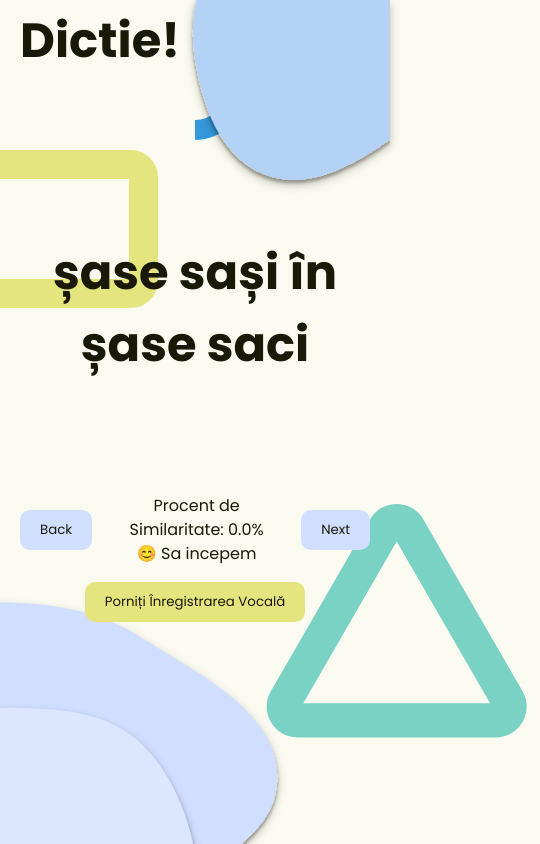
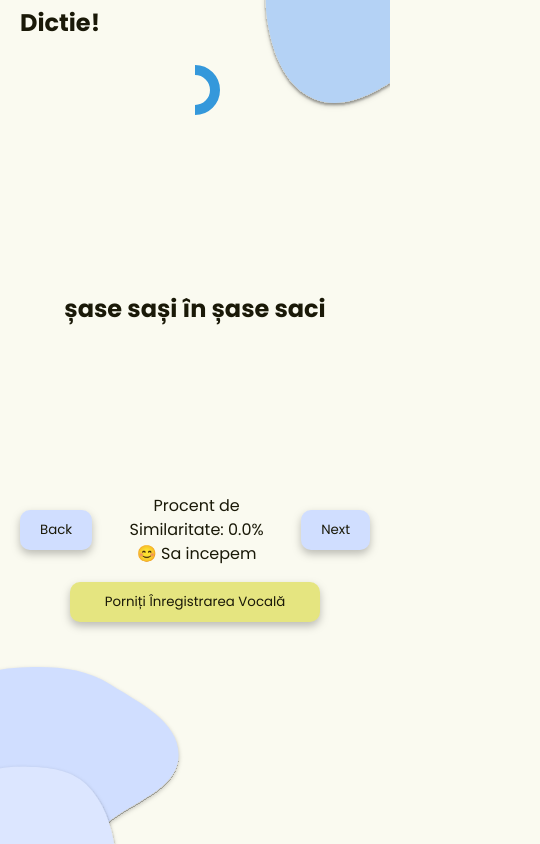
Before and after one commit to paluras/Dictie, a React (Vite) app in the folder dictie/: page / in a window 390 px wide. Shown: the top 844 px of the page, 540 px wide, since content can reach past the window. Built offline with nearby package versions, Linux system fonts and the light colour scheme.

Commit message:
Mobile resoponsive design

```diff
--- a/dictie/src/App.css
+++ b/dictie/src/App.css
@@ -31,10 +31,12 @@ header {
 
 h1 {
   overflow-wrap: break-word;
-  font-size: 3rem;
+
   flex-shrink: 1;
   z-index: 200;
 }
+
+
 
 button {
   background-color: var(--primary);
@@ -43,15 +45,25 @@ button {
   border-radius: 10px;
   color: var(--text);
   font-weight: 500;
-  transition: background-color 500ms ease-in;
+  filter: drop-shadow(0px 4px 4px rgba(0, 0, 0, 0.25));
+  transition:  220ms cubic-bezier(0.66, 0.07, 0.51, 1.52) ; ;
 }
+
+button:hover{
+  scale: 1.08;
+  filter: drop-shadow(10px 10px 10px rgba(0, 0, 0, 0.25));
+}
+
 .start-btn {
+  display: flex;
   background-color: var(--secondary);
+  width: 250px;
+  justify-content: center;
 }
 
 .stop {
   display: flex;
-  width: 150px;
+  width: 250px;
   justify-content: center;
 }
 
@@ -75,6 +87,7 @@ button {
 }
 
 .half-ring {
+
   fill: none;
   stroke: #3498db;
   stroke-width: 20;
@@ -82,15 +95,14 @@ button {
   animation: rotate 1s ease;
 }
 
-.triangle {
+
+.triangle  {
   width: 277.128px;
   height: 240px;
   transition: 500ms ease-in;
 
-  overflow: hidden;
   position: absolute;
-  /* fill: none; */
-
+  fill: none;
   right: -150px;
   bottom: 100px;
 
@@ -105,6 +117,8 @@ button {
   filter: drop-shadow(0px 4px 4px rgba(0, 0, 0, 0.25));
   animation: move 1s var(--spring-easing);
   flex-shrink: 0;
+  transition:  500ms linear;
+
 }
 
 .blob-two {
@@ -117,17 +131,33 @@ button {
   height: 605px;
   flex-shrink: 1;
   animation: move-two 1s var(--spring-easing);
+  transition:  500ms linear;
+
+}
+
+.absolute-animations{
+  overflow: hidden;
+  width: 100vw;
+  height: 100vh;
+  pointer-events: none;
+ position: absolute;
+
+
+
 }
 
 .blob-right {
   position: absolute;
-  width: 200px;
-  height: 200px;
-  right: 0;
-  flex-shrink: 0;
+
+  right: -30px;
+  top: -25px;
+  flex-shrink: 1;
   fill: #b4d2f5;
   filter: drop-shadow(0px 4px 4px rgba(0, 0, 0, 0.25));
   animation: move 1s var(--spring-easing);
+
+  transition:  500ms linear;
+
 
 }
 
@@ -140,9 +170,29 @@ button {
   flex-shrink: 0;
   border-radius: 27px;
   border: 29px solid #e5e580;
+  transition:  500ms linear;
   animation: bounce-rectangle 1s cubic-bezier(0.66, 0.07, 0.51, 1.52) ;
 }
 
+@media (max-width:780px) {
+ .rectangle , .blob-one ,.blob-right,.blob-two , .triangle ,.half-ring  {
+  scale: 0.8
+ }
+}
+
+@media (max-width:550px) {
+  .rectangle , .blob-one ,.blob-right,.blob-two , .triangle , .half-ring {
+  scale:0.5
+  }
+ .rectangle , .triangle{
+  display: none;
+ }
+
+ .blob-right{
+ right: -80px;
+ top: -70px;
+ }
+}
 /* change this to media queries */
 .container-given-text {
   display: flex;
--- a/dictie/src/App.tsx
+++ b/dictie/src/App.tsx
@@ -138,9 +138,10 @@ const [feeling, setFeeting] = useState<string>("");
   const handleFront = async () => {
 
     await addAnimation();
+    resetAnimation();
     incrementCount();
       setSpokenText("");
-      resetAnimation();
+
       setSimilarityPercentage(0);
 
   };
@@ -172,7 +173,7 @@ const [feeling, setFeeting] = useState<string>("");
           <BlobTwoLeft animationKey={animationKey} />
           <BlobOneLeft animationKey={animationKey} />
           <BlobRight animationKey={animationKey} />
-         <Rectangle animationKey={animationKey} />
+          <Rectangle animationKey={animationKey} />
           <HollowTriangle animationKey={animationKey} />
 
         </div>
--- a/dictie/src/components/CircleSVG.tsx
+++ b/dictie/src/components/CircleSVG.tsx
@@ -7,13 +7,13 @@ interface CircleSVGProps{
 
 const CircleSVG : FC<CircleSVGProps> = ({animationKey}) => {
   return (
-<svg className="container-half-ring" key={animationKey}
+<svg className="half-ring" key={animationKey}
           viewBox="0 0 100 100"
           width="100"
           height="100"
           xmlns="http://www.w3.org/2000/svg"
         >
-          <path className="half-ring" d="M50 10 A 40 40 0 1 1 50 90" />
+          <path  d="M50 10 A 40 40 0 1 1 50 90" />
         </svg>
   );
 };
--- a/dictie/src/index.css
+++ b/dictie/src/index.css
@@ -13,8 +13,8 @@ h1, h2, h3, h4, h5 {
 
 html {font-size: 100%;} /* 16px */
 
- /* h1 {font-size: 3.366rem;} */
- /* 53.92px; */
+ h1 {font-size: 3rem;}
+
 
 h2 {font-size: 2.525rem; /* 40.32px */}
 
@@ -30,6 +30,32 @@ button{
   font-family: 'Poppins';
 }
 
+@media (max-width: 1000px) {
+  h1{
+    font-size: 2.5rem;
+  }
+}
+@media (max-width:780px) {
+  h1{
+    font-size: 2rem;
+  }
+}
+@media (max-width:500px) {
+  h1{
+    font-size: 1.75rem;
+  }
+}
+@media (max-width:400px) {
+  h1{
+    font-size: 1.5rem;
+  }
+}
+@media (max-width:350px) {
+  h1{
+    font-size: 1.25rem;
+  }
+}
+
 
 :root {
   margin: 0;
@@ -42,7 +68,7 @@ button{
   font-family: Inter, system-ui, Avenir, Helvetica, Arial, sans-serif;
   line-height: 1.5;
   font-weight: 400;
-  --spring-easing: linear(0, 0.11 5%, 0.78 21%, 1, 1.04 42%, 1 69%, 1);
+    --spring-easing: linear(0, 0.11 5%, 0.78 21%, 1, 1.04 42%, 1 69%, 1);
 
 
   color-scheme: light dark;
@@ -62,7 +88,7 @@ body{
   display: flex;
   flex-direction: column;
   height: 100vh;
-
+  overflow: hidden;
   margin: 0;
 
   transition: background-color 500ms ease-in;
--- a/dictie/src/style/style.animations.css
+++ b/dictie/src/style/style.animations.css
@@ -9,6 +9,11 @@
     transform: scale(1) translate3d(0px, 0px, 0px);
   }
 }
+
+
+
+
+
 @keyframes move-two {
     0% {
       transform: scale(1) translate3d(0px, 0px, 0px);
@@ -63,9 +68,12 @@
 
 @keyframes rotate {
   0% {
-    transform: rotate(0deg);
+    transform:  rotate(0deg) ;
   }
-  100% {
-    transform: rotate(360deg);
+  50% {
+    transform: rotate(180deg) ;
+  }
+ 100% {
+    transform:  rotate(360deg) ;
   }
 }
```
